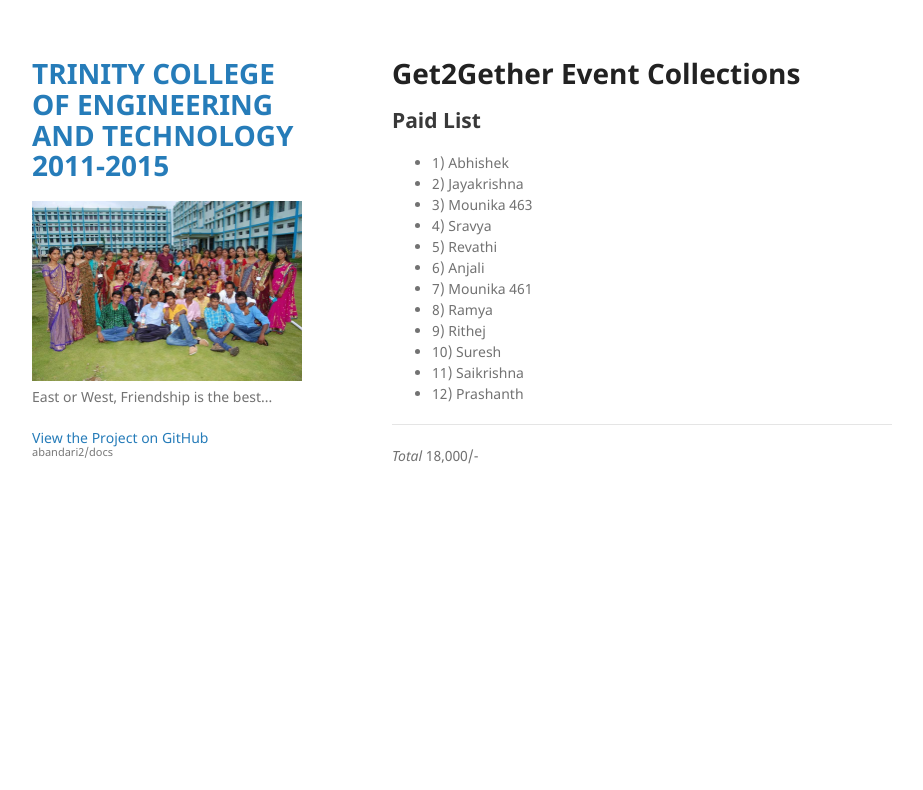
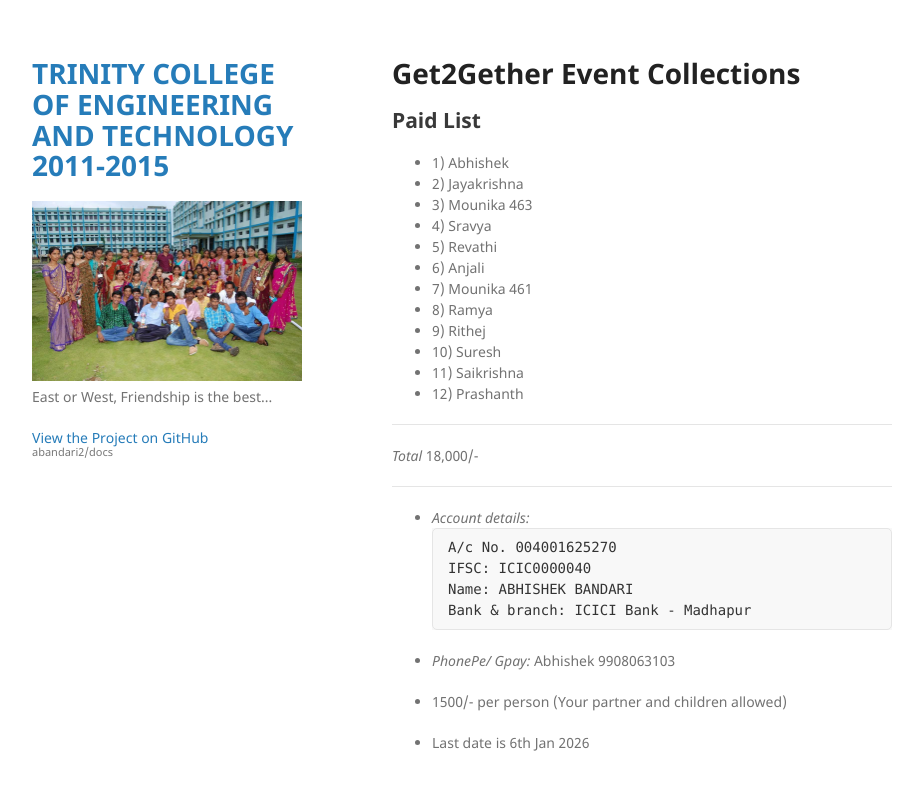
Before and after one commit to abandari2/docs, a Jekyll site: the page built from index.md, in a window 1280 px wide. Shown: the top 790 px of the page, without its empty margins (178-1101 px from the left). Built offline with Jekyll 4.4.1, drawn with Linux system fonts in a browser that asks for light colours; our own code applies the rules of GitHub Pages for plain Markdown files.

Commit message:
Update index.md

````diff
--- a/index.md
+++ b/index.md
@@ -17,3 +17,18 @@
 
  --------------
  *Total* 18,000/-
+
+---------------
+* *Account details:*
+```
+A/c No. 004001625270
+IFSC: ICIC0000040
+Name: ABHISHEK BANDARI
+Bank & branch: ICICI Bank - Madhapur
+```
+
+* *PhonePe/ Gpay:* Abhishek 9908063103
+
+* 1500/- per person (Your partner and children allowed)
+
+* Last date is 6th Jan 2026
````
